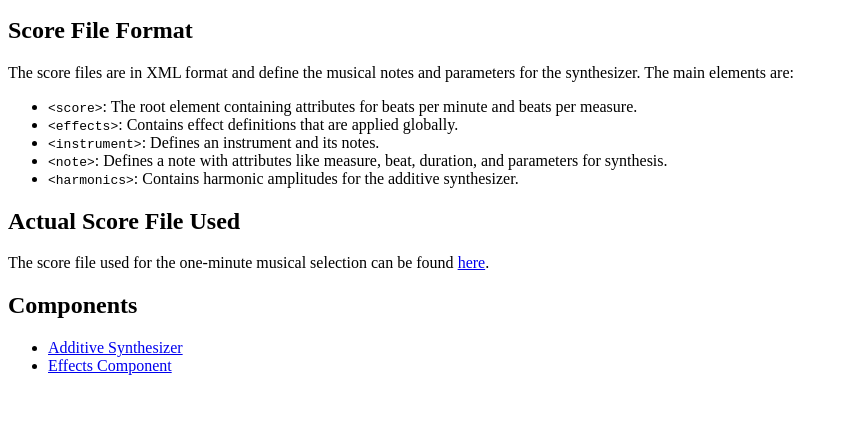
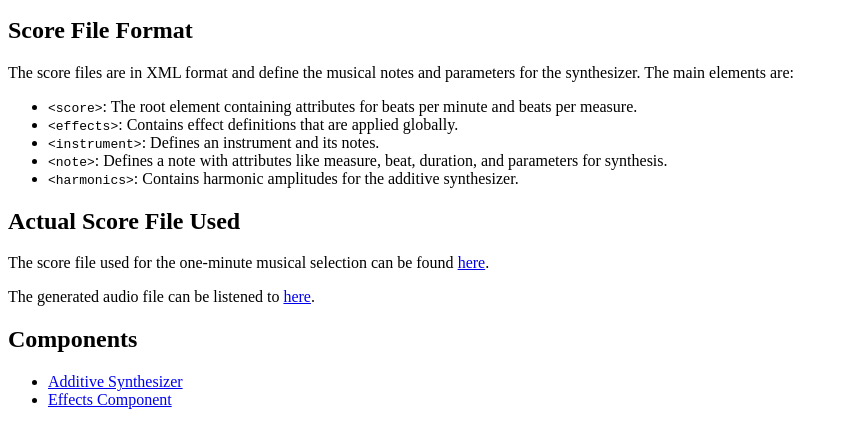
Before and after one commit to albehair/project1_cse471, a plain HTML site: page index.html in a window 1280 px wide. Shown: the part 148-596 px from the top of the page, without its empty margins (0-848 px from the left). Drawn offline with Linux system fonts and the light colour scheme.

Commit message:
Update index.html

```diff
--- a/index.html
+++ b/index.html
@@ -20,7 +20,8 @@
     </ul>
 
     <h2>Actual Score File Used</h2>
-    <p>The score file used for the one-minute musical selection can be found <a href="main_selection.wav">here</a>.</p>
+<p>The score file used for the one-minute musical selection can be found <a href="main_selection.score">here</a>.</p>
+<p>The generated audio file can be listened to <a href="main_selection.mp3">here</a>.</p>
     <h2>Components</h2>
     <ul>
         <li><a href="additive_synthesizer.html">Additive Synthesizer</a></li>
```
